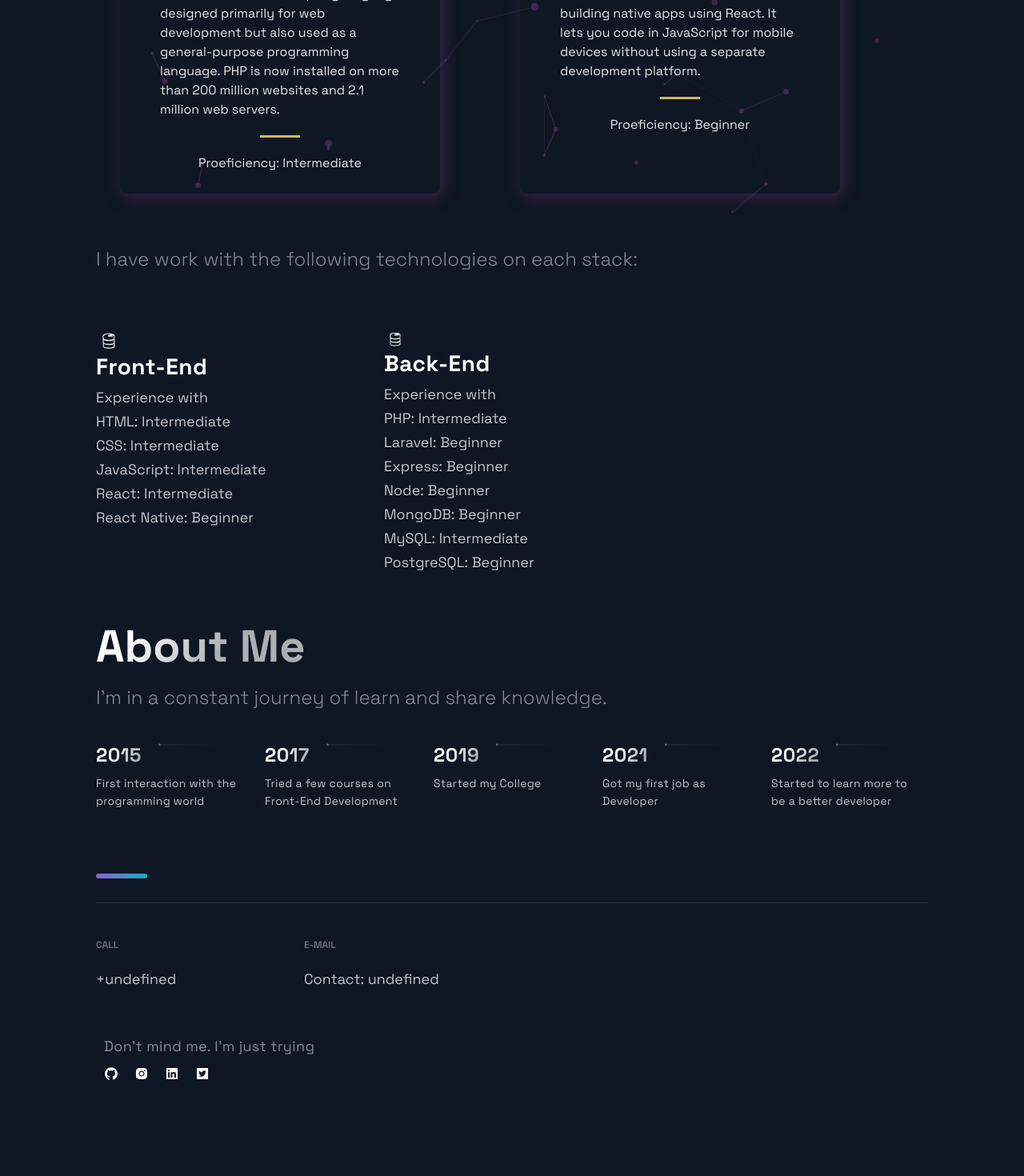
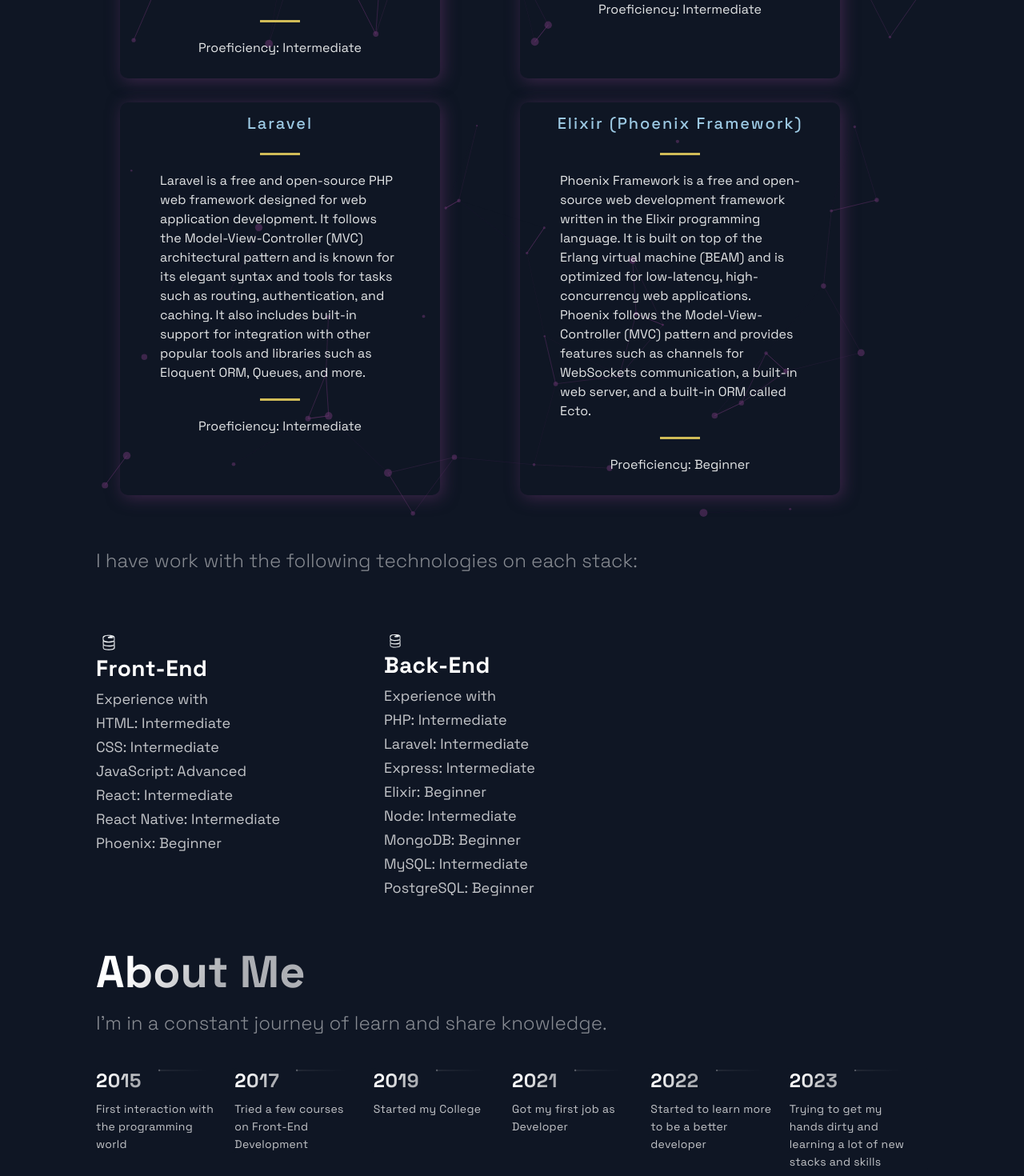
Before and after one commit to 1Basco/personal-site-2022, a Next.js app: page / in a window 1280 px wide. Shown: the part 1100-2570 px from the top of the page at 80% size. Before the commit the page ends 2506 px from the top, so only its background shows below. Built offline with nearby package versions, Linux system fonts and the light colour scheme.

Commit message:
[Disable blog](Disabled blog while its not finished and few other qol changes)

```diff
--- a/src/components/Footer/Footer.js
+++ b/src/components/Footer/Footer.js
@@ -27,14 +27,24 @@
     <FooterWrapper id="contact">
       <LinkList>
         <LinkColumn>
-          <LinkTitle>Call</LinkTitle>
-          <LinkItem href={`https://api.whatsapp.com/send?phone=${number}`}>
-            {`+${number}`}
-          </LinkItem>
+          {number && (
+            <>
+              <LinkTitle>Call</LinkTitle>
+              <LinkItem href={`https://api.whatsapp.com/send?phone=${number}`}>
+                {`+${number}`}
+              </LinkItem>
+            </>
+          )}
         </LinkColumn>
         <LinkColumn>
-          <LinkTitle>E-mail</LinkTitle>
-          <LinkItem href={`mailto:${email}`}>{`Contact: ${email}`}</LinkItem>
+          {email && (
+            <>
+              <LinkTitle>E-mail</LinkTitle>
+              <LinkItem
+                href={`mailto:${email}`}
+              >{`Contact: ${email}`}</LinkItem>
+            </>
+          )}
         </LinkColumn>
       </LinkList>
       <SocialIconsContainer>
--- a/src/components/Header/Header.js
+++ b/src/components/Header/Header.js
@@ -6,7 +6,6 @@
   AiFillLinkedin,
   AiFillTwitterSquare,
 } from "react-icons/ai";
-import { DiCssdeck } from "react-icons/di";
 import { commons, Tabs } from "../../constants/constants";
 
 import {
--- a/src/components/Hero/Hero.js
+++ b/src/components/Hero/Hero.js
@@ -6,7 +6,6 @@
   SectionTitle,
 } from "../../styles/GlobalComponents";
 import Button from "../../styles/GlobalComponents/Button";
-import ParticleArea from "../ParticlesArea/ParticlesArea";
 import { LeftSection } from "./HeroStyles";
 
 const Hero = (props) => (
@@ -18,7 +17,7 @@
       <SectionText>
         I'm here to learn and sometimes show dumb ideias heheXD.
       </SectionText>
-      <Button onClick={() => (window.location = "/blog")}>Check my Blog</Button>
+      {/* <Button onClick={() => (window.location = "/blog")}>Check my Blog</Button> */}
     </LeftSection>
   </Section>
 );
--- a/src/constants/constants.js
+++ b/src/constants/constants.js
@@ -14,10 +14,10 @@
     name: "Stacks & Skills",
     href: "#tech",
   },
-  {
-    name: "Blog",
-    href: "/blog",
-  },
+  // {
+  //   name: "Blog",
+  //   href: "/blog",
+  // },
   {
     name: "Sobre",
     href: "#about",
@@ -39,7 +39,7 @@
     title: "JavaScript",
     description:
       "JavaScript is a programming language that conforms to the ECMAScript specification. JavaScript is high-level, often just-in-time compiled, and multi-paradigm. It has curly-bracket syntax, dynamic typing, prototype-based object-orientation, and first-class functions.",
-    proeficiency: "Intermediate",
+    proeficiency: "Advanced",
     id: 1,
   },
   {
@@ -53,8 +53,22 @@
     title: "React Native",
     description:
       "React Native is a framework for building native apps using React. It lets you code in JavaScript for mobile devices without using a separate development platform.",
+    proeficiency: "Intermediate",
+    id: 3,
+  },
+  {
+    title: "Laravel",
+    description:
+      "Laravel is a free and open-source PHP web framework designed for web application development. It follows the Model-View-Controller (MVC) architectural pattern and is known for its elegant syntax and tools for tasks such as routing, authentication, and caching. It also includes built-in support for integration with other popular tools and libraries such as Eloquent ORM, Queues, and more.",
+    proeficiency: "Intermediate",
+    id: 4,
+  },
+  {
+    title: "Elixir (Phoenix Framework)",
+    description:
+      "Phoenix Framework is a free and open-source web development framework written in the Elixir programming language. It is built on top of the Erlang virtual machine (BEAM) and is optimized for low-latency, high-concurrency web applications. Phoenix follows the Model-View-Controller (MVC) pattern and provides features such as channels for WebSockets communication, a built-in web server, and a built-in ORM called Ecto.",
     proeficiency: "Beginner",
-    id: 3,
+    id: 5,
   },
 ];
 
@@ -71,7 +85,7 @@
   },
   {
     name: "JavaScript",
-    knowledge: "Intermediate",
+    knowledge: "Advanced",
     id: 2,
   },
   {
@@ -81,13 +95,17 @@
   },
   {
     name: "React Native",
+    knowledge: "Intermediate",
+    id: 4,
+  },
+  {
+    name: "Phoenix",
     knowledge: "Beginner",
-    id: 4,
+    id: 5,
   },
 ];
 
 export const BackTech = [
-  // php, laravel, express, node, mongodb, mysql, postgresql
   {
     name: "PHP",
     knowledge: "Intermediate",
@@ -95,33 +113,38 @@
   },
   {
     name: "Laravel",
-    knowledge: "Beginner",
+    knowledge: "Intermediate",
     id: 1,
   },
   {
     name: "Express",
-    knowledge: "Beginner",
+    knowledge: "Intermediate",
     id: 2,
   },
   {
-    name: "Node",
+    name: "Elixir",
     knowledge: "Beginner",
     id: 3,
   },
   {
+    name: "Node",
+    knowledge: "Intermediate",
+    id: 4,
+  },
+  {
     name: "MongoDB",
     knowledge: "Beginner",
-    id: 4,
+    id: 5,
   },
   {
     name: "MySQL",
     knowledge: "Intermediate",
-    id: 5,
+    id: 6,
   },
   {
     name: "PostgreSQL",
     knowledge: "Beginner",
-    id: 6,
+    id: 7,
   },
 ];
 
@@ -131,4 +154,8 @@
   { year: 2019, text: "Started my College" },
   { year: 2021, text: "Got my first job as Developer" },
   { year: 2022, text: "Started to learn more to be a better developer" },
+  {
+    year: 2023,
+    text: "Trying to get my hands dirty and learning a lot of new stacks and skills",
+  },
 ];
--- a/src/pages/index.js
+++ b/src/pages/index.js
@@ -1,7 +1,4 @@
-import Acomplishments from "../components/Acomplishments/Acomplishments";
-import BgAnimation from "../components/BackgrooundAnimation/BackgroundAnimation";
 import Hero from "../components/Hero/Hero";
-import ParticleArea from "../components/ParticlesArea/ParticlesArea";
 import Stacks from "../components/Stacks/Stacks";
 import Technologies from "../components/Technologies/Technologies";
 import Timeline from "../components/TimeLine/TimeLine";
```
Also changed, not shown: 2 other files (tests, documents, lock files or other folders).
